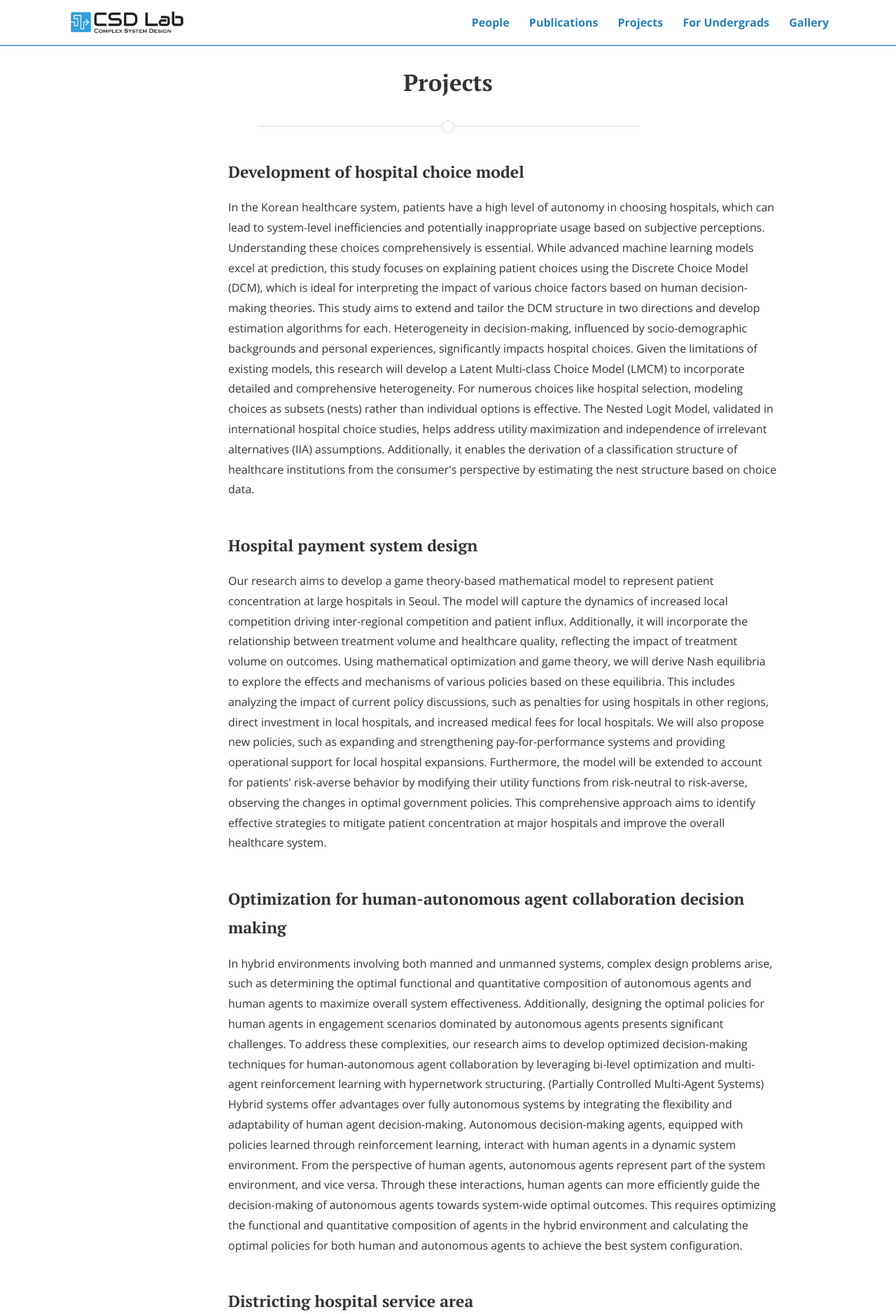
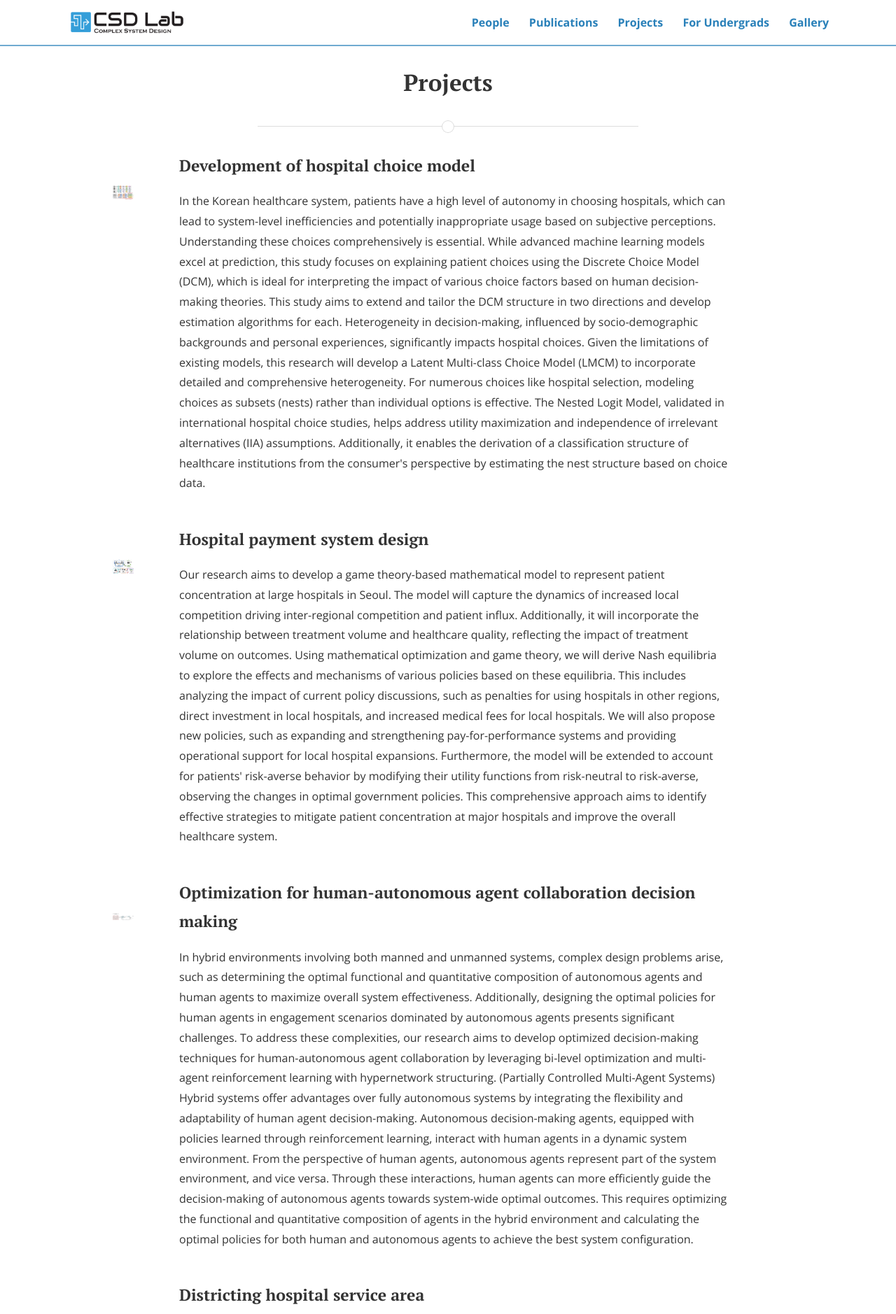
Before and after one commit to CSDlab-KAIST/csdlab-kaist.github.io, a Jekyll site: the page built from projects.html, in a window 1280 px wide. Shown: the top 1878 px of the page at 70% size. Built offline with Jekyll 4.4.1, drawn with Linux system fonts in a browser that asks for light colours; nearby versions of some CDN libraries.

Commit message:
Update main.scss

```diff
--- a/css/main.scss
+++ b/css/main.scss
@@ -41,7 +41,7 @@ h3 {
 
 .project-img-wrap {
   float: left;
-  margin: 100px 100px 100px 100px;
+  margin: 50px 50px 50px 50px;
 }
 
 .gallery-img-wrap {
@@ -113,13 +113,13 @@ body {
 
 .wrap-project-img{
   position: relative;
-  min-height: 10px;
+  min-height: 1px;
   padding-right: 15px;
   padding-left: 15px;
   width: 25%;
-  min-width: 50px;
-  @media (min-width: 50px) {
-    max-width: 100px;
+  min-width: 10px;
+  @media (min-width: 600px) {
+    max-width: 160px;
   }
 }
 
```
